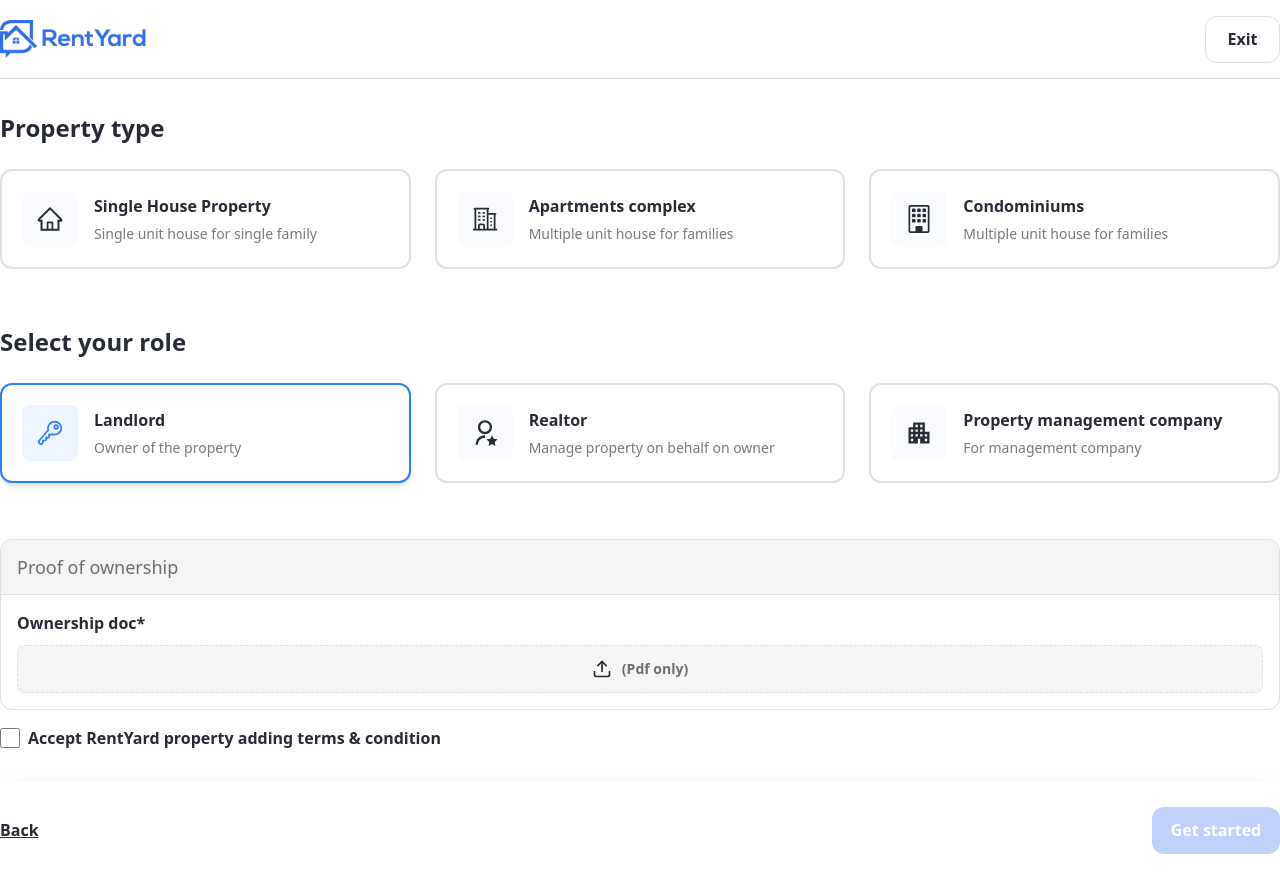
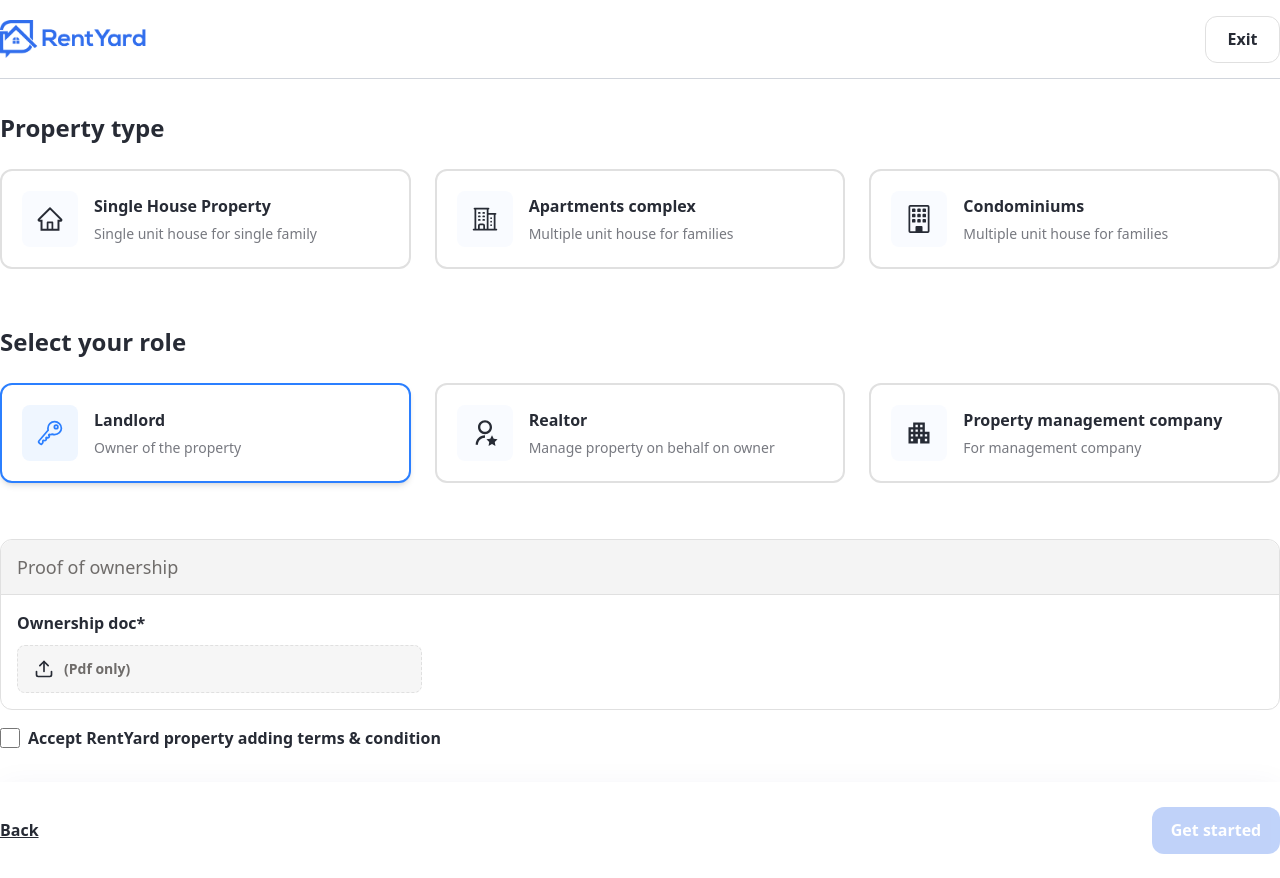
Before and after one commit to mohiulislam/rentyard-assessment, a React (Vite) app: page / in a window 1280 px wide. Built offline with nearby package versions, Linux system fonts and the light colour scheme.

Commit message:
style(Page_1): adjust upload component styling and width
Fix inconsistent alignment and width of the upload document component to match design specifications

```diff
--- a/src/pages/Page_1.tsx
+++ b/src/pages/Page_1.tsx
@@ -81,13 +81,12 @@ const Page_1 = () => {
                 <label className="font-fustat font-semibold text-base text-[#272B35]">
                   Ownership doc*
                 </label>
-                <div className="flex justify-center items-center p-3 border border-dashed border-[#E0E0E0] rounded-lg bg-[#F6F6F6] h-12">
-                  <div className="flex items-center gap-2.5">
-                    <FiUpload className="text-[#272B35]" size={20} />
-                    <span className="font-fustat font-semibold text-sm text-[#6F6C6A]">
-                      (Pdf only)
-                    </span>
-                  </div>
+                {/* Adjusted the width and alignment here */}
+                <div className="flex items-center px-4 gap-2.5 w-[405px] h-12 border border-dashed border-[#E0E0E0] rounded-lg bg-[#F6F6F6]">
+                  <FiUpload className="text-[#272B35]" size={20} />
+                  <span className="font-fustat font-semibold text-sm text-[#6F6C6A]">
+                    (Pdf only)
+                  </span>
                 </div>
               </div>
             </div>
```
